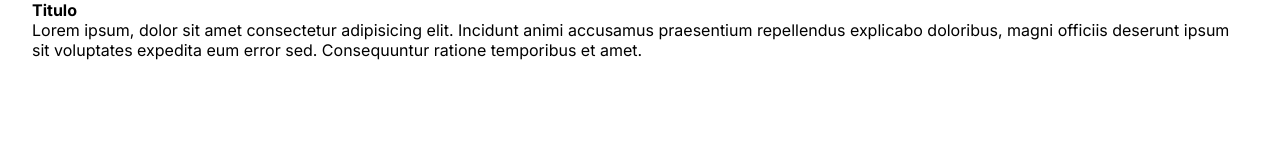
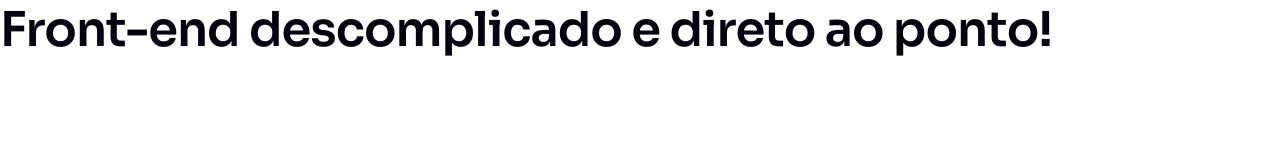
Before and after one commit to RodrigoErico/curso-codeboost, a plain HTML site: page projeto-wireframe/index.html in a window 1280 px wide. Drawn offline with Linux system fonts and the light colour scheme.

Commit message:
Definido estilo padrão de títulos.

```diff
--- /dev/null
+++ b/projeto-wireframe/css/patterns.css
@@ -0,0 +1,20 @@
+h1, h2, h3 {
+  font-family: 'Sora', sans-serif;
+  font-weight: 600;
+  line-height: 125%;
+  letter-spacing: -1px;
+  color: var(--white);
+}
+
+h1 {
+  font-size: 4.8rem;
+  color: var(--gray-color-100);
+}
+
+h2 {
+  font-size: 3.2rem;
+}
+
+h3 {
+  font-size: 2.4rem;
+}
--- a/projeto-wireframe/index.html
+++ b/projeto-wireframe/index.html
@@ -13,6 +13,7 @@
 
   <link rel="stylesheet" href="./css/variables.css">
   <link rel="stylesheet" href="./css/grid.css">
+  <link rel="stylesheet" href="./css/patterns.css">
   <link rel="stylesheet" href="./css/style.css">
   <link rel="stylesheet" href="./css/reset.css">
   <title>Projeto - WireFrame</title>
@@ -20,12 +21,10 @@
 </head>
 
 <body>
-  <div class="container">
-    <h1>Titulo</h1>
-    <p>Lorem ipsum, dolor sit amet consectetur adipisicing elit. Incidunt animi accusamus praesentium repellendus
-      explicabo doloribus, magni officiis deserunt ipsum sit voluptates expedita eum error sed. Consequuntur ratione
-      temporibus et amet.</p>
-  </div>
+  <h1>Front-end descomplicado
+    e direto ao ponto!</h1>
+  <h2>Título</h2>
+  <h3>Título</h3>
 </body>
 
 </html>
```
